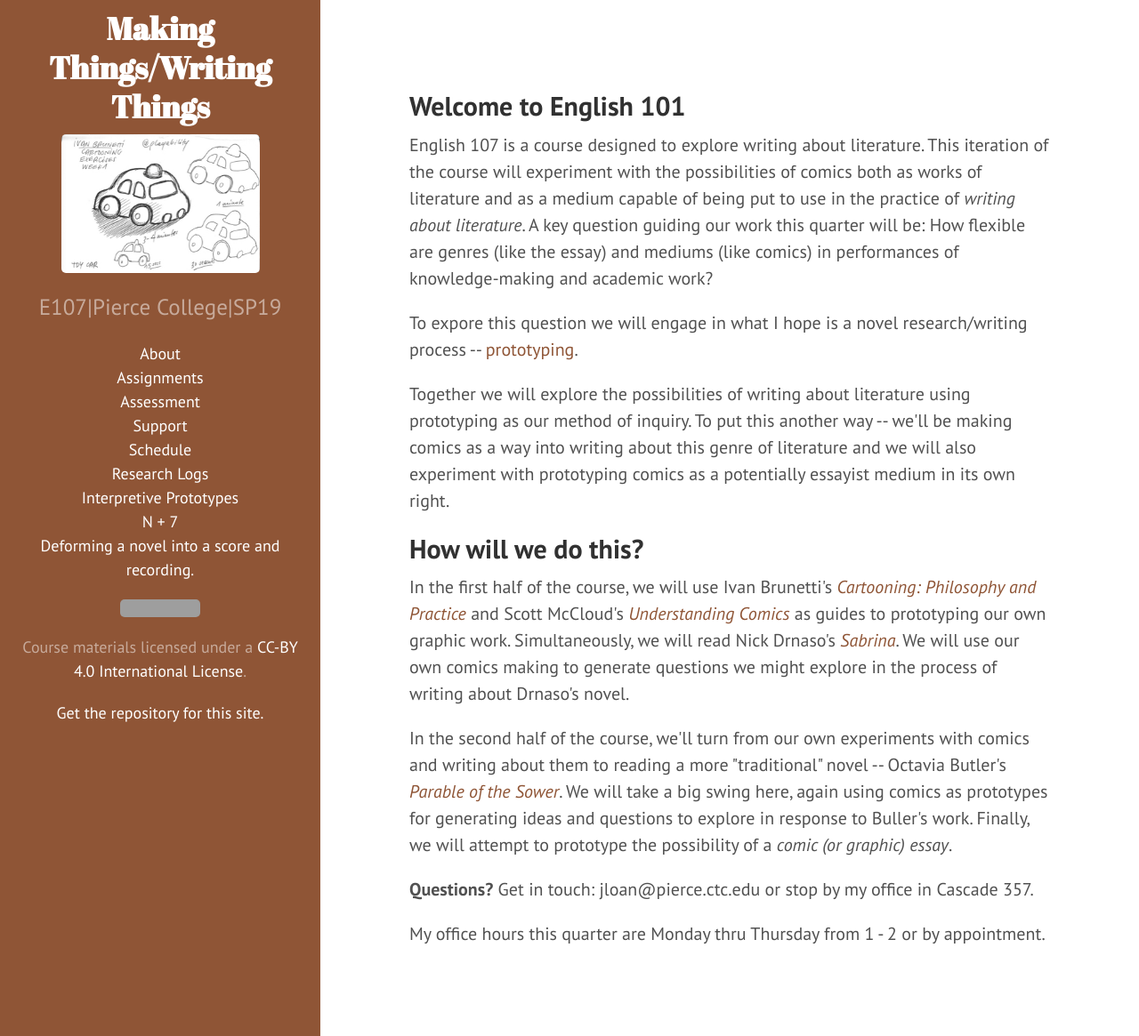
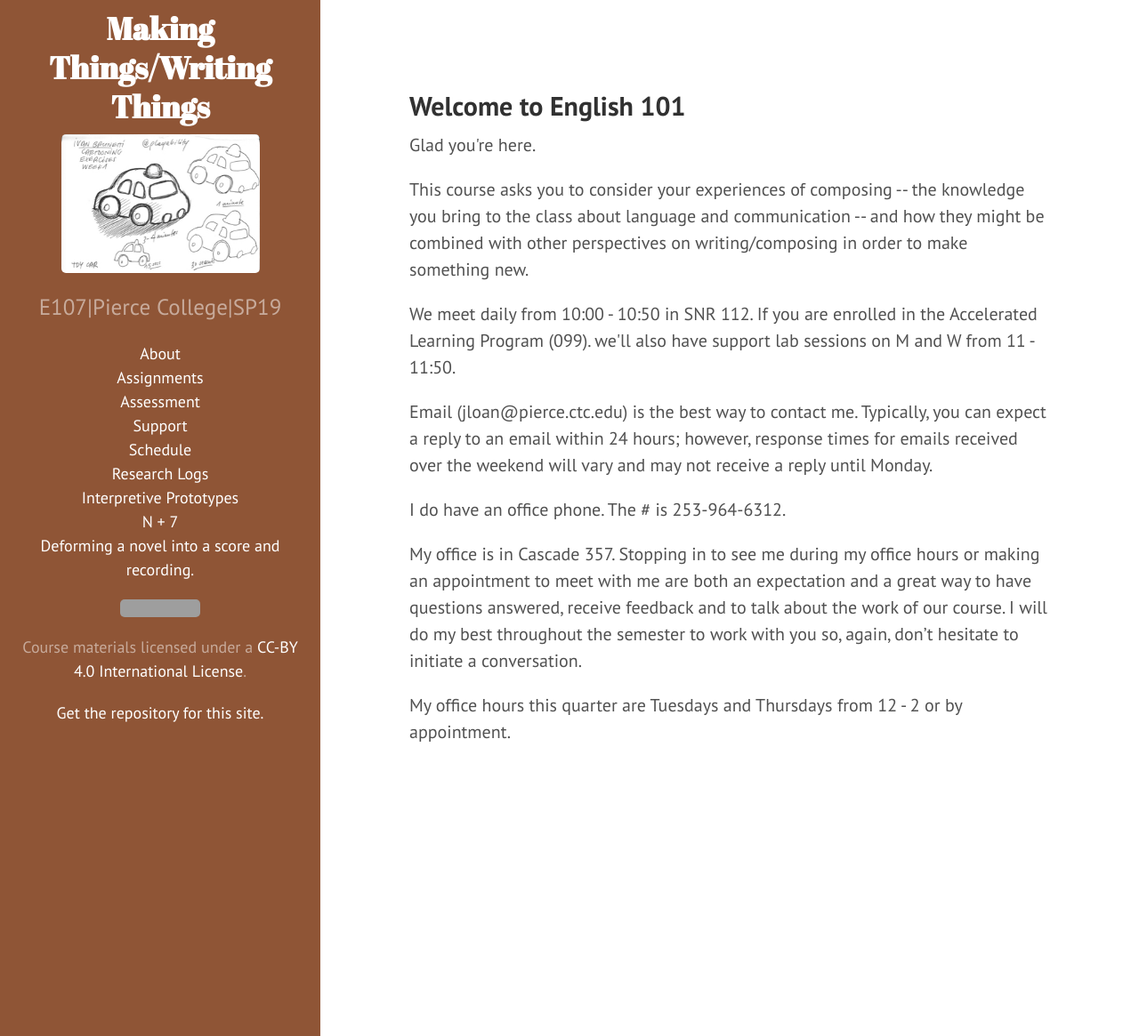
Before and after one commit to jloan/e101v1, a Jekyll site: the page built from index.html, in a window 1280 px wide and 1165 px high. Shown: the whole window at 89% size. Built offline with Jekyll 4.4.1, drawn with Linux system fonts in a browser that asks for light colours; the list of posts is cut into pages by our own code; grey boxes are pictures that could not be loaded.

Commit message:
Update index.html

```diff
--- a/index.html
+++ b/index.html
@@ -4,18 +4,18 @@ layout: default
 
       <h2>Welcome to English 101</h2>
 
-<p>English 107 is a course designed to explore writing about literature. This iteration of the course will  experiment with the possibilities of comics both as works of literature and as a medium capable of being put to use in the practice of <em>writing about literature</em>. A key question guiding our work this quarter will be: How flexible are genres (like the essay) and mediums (like comics) in performances of knowledge-making and academic work? </p>
+<p>Glad you're here.</p>
 
-<p>To expore this question we will engage in what I hope is a novel research/writing process -- <a href="https://digitalpedagogy.mla.hcommons.org/keywords/prototype/">prototyping</a>. </p>
+<p>This course asks you to consider your experiences of composing -- the knowledge you bring to the class about language and communication -- and how they might be combined with other perspectives on writing/composing in order to make something new.</p>
 
-<p>Together we will explore the possibilities of writing about literature using prototyping as our method of inquiry. To put this another way -- we&#39;ll be making comics as a way into writing about this genre of literature and we will also experiment with prototyping comics as a potentially essayist medium in its own right.</p>
+<p>We meet daily from 10:00 - 10:50 in SNR 112. If you are enrolled in the Accelerated Learning Program (099). we'll also have support lab sessions on M and W from 11 - 11:50.</p>
 
-<h2>How will we do this?</h2>
 
-<p>In the first half of the course, we will use Ivan Brunetti's <a href="https://yalebooks.yale.edu/book/9780300170993/cartooning"><em>Cartooning: Philosophy and Practice</em></a> and Scott McCloud's <a href="http://scottmccloud.com/2-print/1-uc/"><em>Understanding Comics</em></a> as guides to prototyping our own graphic work. Simultaneously, we will read Nick Drnaso's <a href="https://www.drawnandquarterly.com/sabrina"><em>Sabrina</em></a>. We will use our own comics making to generate questions we might explore in the process of writing about Drnaso's novel.</p>
 
-<p>In the second half of the course, we&#39;ll turn from our own experiments with comics and writing about them to reading a more &quot;traditional&quot; novel -- Octavia Butler's <a href="https://en.wikipedia.org/wiki/Parable_of_the_Sower_(novel)"><em>Parable of the Sower</em></a>. We will take a big swing here, again using comics as prototypes for generating ideas and questions to explore in response to Buller's work. Finally, we will attempt to prototype the possibility of a <em>comic (or graphic) essay</em>. </p>
+<p>Email (jloan@pierce.ctc.edu) is the best way to contact me. Typically, you can expect a reply to an email within 24 hours; however, response times for emails received over the weekend will vary and may not receive a reply until Monday.</p>
 
-<p><b>Questions?</b> Get in touch: jloan@pierce.ctc.edu or stop by my office in Cascade 357.<p>
+<p>I do have an office phone. The # is 253-964-6312. </p>
 
-<p>My office hours this quarter are Monday thru Thursday from 1 - 2 or by appointment.<p>
+<p>My office is in Cascade 357. Stopping in to see me during my office hours or making an appointment to meet with me are both an expectation and a great way to have questions answered, receive feedback and to talk about the work of our course. I will do my best throughout the semester to work with you so, again, don’t hesitate to initiate a conversation.</p>
+
+<p>My office hours this quarter are Tuesdays and Thursdays from 12 - 2 or by appointment.<p>
```
